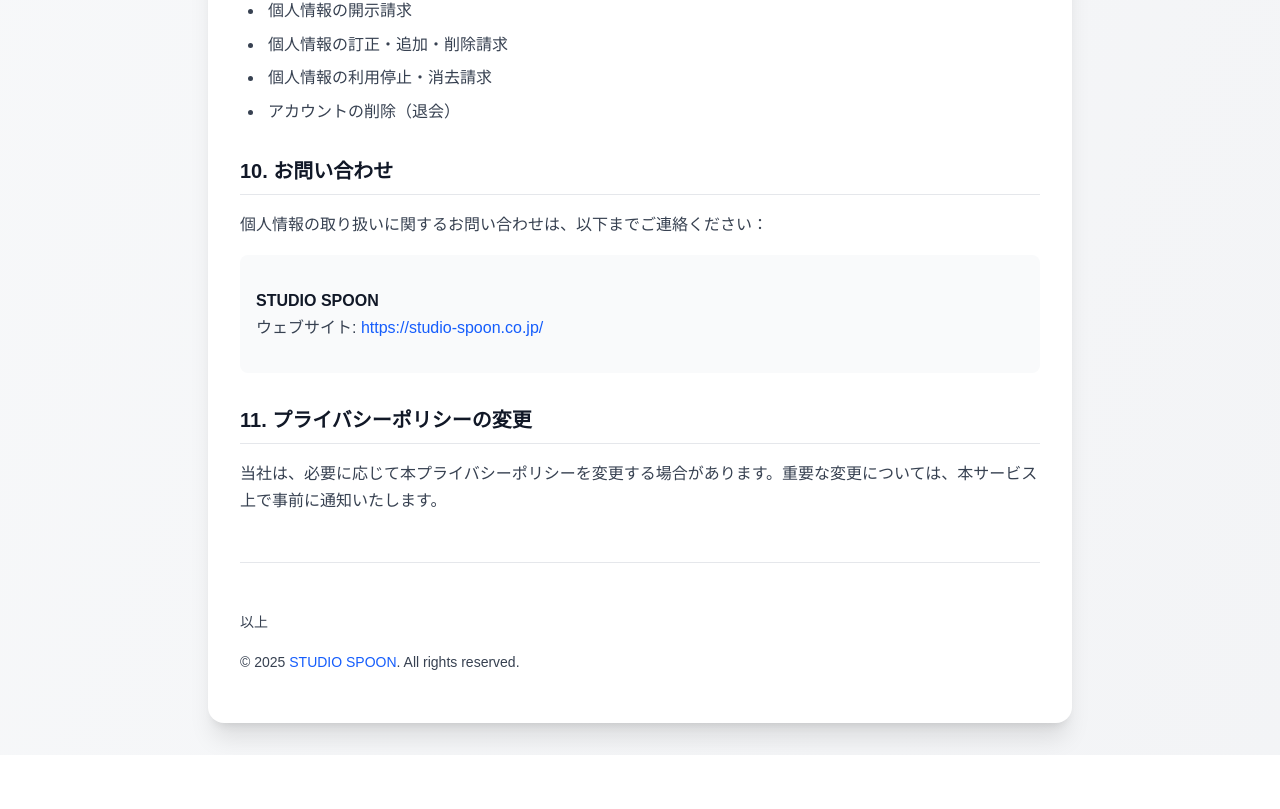
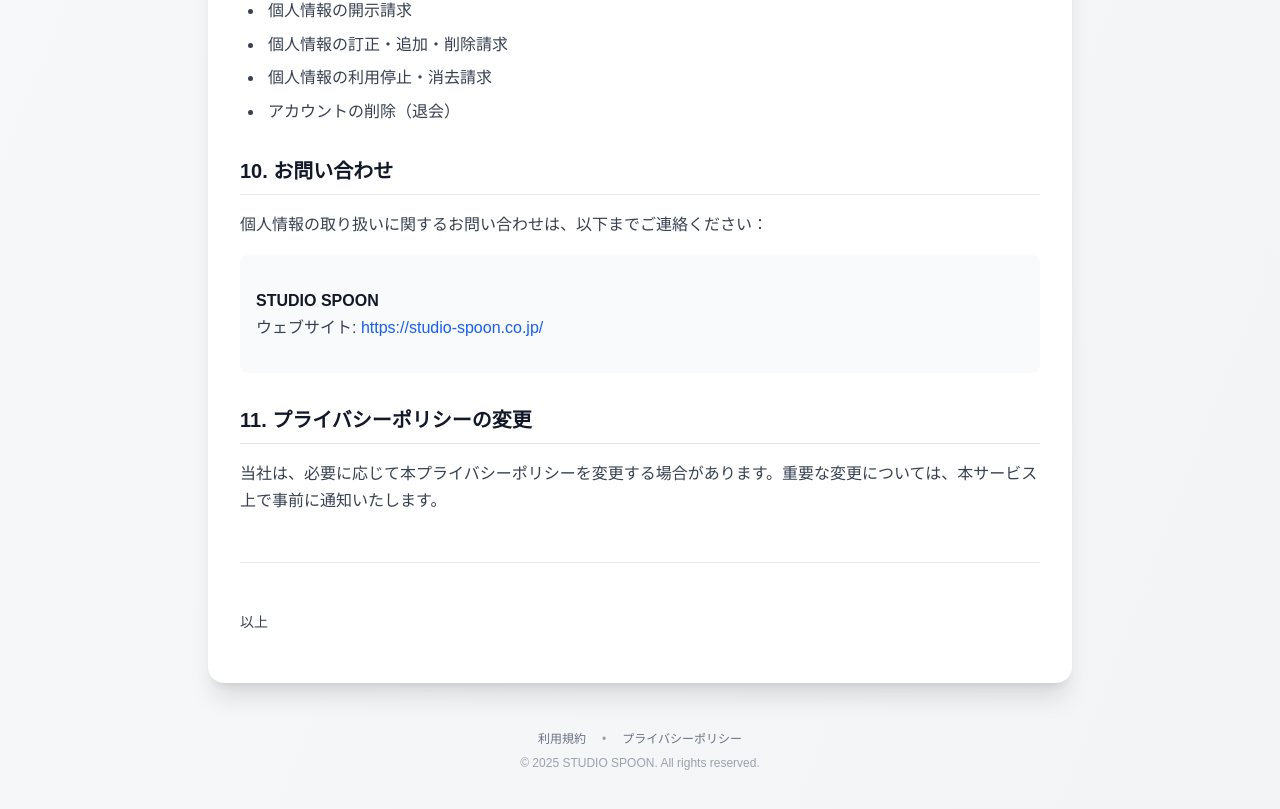
Before and after one commit to studio-spoon/clip-my-schedule, a Next.js app: page /privacy in a window 1280 px wide. Shown: the part 2462-3271 px from the top of the page. Before the commit the page ends 3217 px from the top, so only its background shows below. Built offline with nearby package versions, Linux system fonts and the light colour scheme; no server answers.

Commit message:
リンク修正とREADME更新

```diff
--- a/src/app/layout.tsx
+++ b/src/app/layout.tsx
@@ -35,7 +35,7 @@ export const metadata: Metadata = {
     locale: 'ja_JP',
     url: 'https://time-clipper.netlify.app',
     title: 'Time Clipper - スケジュール調整を簡単に',
-    description: 'Googleカレンダー連携でチームの空き時間を瞬時に検索。会議設定、打ち合わせ調整を効率化するスケジュール調整ツール。',
+    description: 'Googleカレンダー連携で自分とチームの空き時間をサッと把握。メールやりとりにおける会議設定に活用できるプレーンテキストコピーで、打ち合わせ調整を効率化するWEBアプリです。',
     siteName: 'Time Clipper',
     images: [
       {
--- a/src/app/privacy/page.tsx
+++ b/src/app/privacy/page.tsx
@@ -1,5 +1,6 @@
 import Link from 'next/link';
 import { ArrowLeft, Shield } from 'lucide-react';
+import Footer from '@/components/Footer';
 
 export default function PrivacyPage() {
   return (
@@ -8,7 +9,7 @@ export default function PrivacyPage() {
         {/* ヘッダー */}
         <div className='mb-8'>
           <Link
-            href='/'
+            href='/app'
             className='inline-flex items-center gap-2 text-blue-600 hover:text-blue-800 dark:text-blue-400 dark:hover:text-blue-300 mb-4'
           >
             <ArrowLeft className='w-4 h-4' />
@@ -164,20 +165,10 @@ export default function PrivacyPage() {
 
           <div className='mt-12 pt-8 border-t border-gray-200 dark:border-gray-700'>
             <p className='text-sm text-gray-600 dark:text-gray-400'>以上</p>
-            <p className='text-sm text-gray-600 dark:text-gray-400 mt-4'>
-              © 2025{' '}
-              <a
-                href='https://studio-spoon.co.jp/'
-                target='_blank'
-                rel='noopener noreferrer'
-                className='text-blue-600 dark:text-blue-400 hover:underline'
-              >
-                STUDIO SPOON
-              </a>
-              . All rights reserved.
-            </p>
           </div>
         </div>
+
+        <Footer />
       </div>
     </div>
   );
--- a/src/app/terms/page.tsx
+++ b/src/app/terms/page.tsx
@@ -1,5 +1,6 @@
 import Link from 'next/link';
 import { Calendar, ArrowLeft } from 'lucide-react';
+import Footer from '@/components/Footer';
 
 export default function TermsPage() {
   return (
@@ -8,7 +9,7 @@ export default function TermsPage() {
         {/* ヘッダー */}
         <div className='mb-8'>
           <Link
-            href='/'
+            href='/app'
             className='inline-flex items-center gap-2 text-blue-600 hover:text-blue-800 dark:text-blue-400 dark:hover:text-blue-300 mb-4'
           >
             <ArrowLeft className='w-4 h-4' />
@@ -129,20 +130,10 @@ export default function TermsPage() {
 
           <div className='mt-12 pt-8 border-t border-gray-200 dark:border-gray-700'>
             <p className='text-sm text-gray-600 dark:text-gray-400'>以上</p>
-            <p className='text-sm text-gray-600 dark:text-gray-400 mt-4'>
-              © 2025{' '}
-              <a
-                href='https://studio-spoon.co.jp/'
-                target='_blank'
-                rel='noopener noreferrer'
-                className='text-blue-600 dark:text-blue-400 hover:underline'
-              >
-                STUDIO SPOON
-              </a>
-              . All rights reserved.
-            </p>
           </div>
         </div>
+
+        <Footer />
       </div>
     </div>
   );
--- a/src/components/MyPage.tsx
+++ b/src/components/MyPage.tsx
@@ -76,7 +76,7 @@ export default function MyPage() {
 
         {/* 戻るボタン */}
         <Link
-          href="/"
+          href="/app"
           className="flex items-center gap-2 px-4 py-2 bg-gray-100 dark:bg-gray-700 text-gray-700 dark:text-gray-300 rounded-lg hover:bg-gray-200 dark:hover:bg-gray-600 transition-colors"
         >
           <ArrowLeft className="w-4 h-4" />
```
Also changed, not shown: 1 other file (tests, documents, lock files or other folders).
